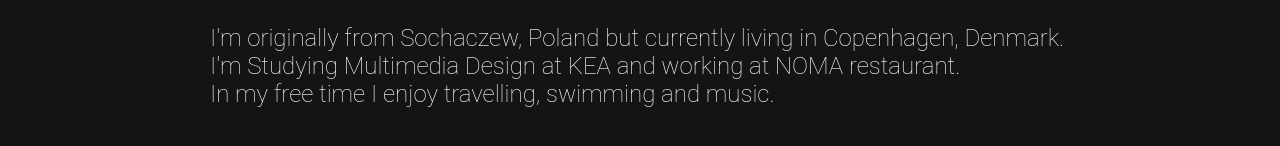
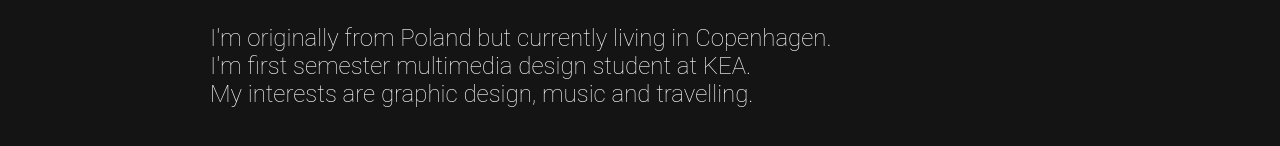
Before and after one commit to AniaKupryjaniuk/Exam, a plain HTML site: page about.html in a window 1280 px wide. Shown: the part 528-674 px from the top of the page. Drawn offline with Linux system fonts and the light colour scheme.

Commit message:
description changes

```diff
--- a/about.html
+++ b/about.html
@@ -28,7 +28,7 @@
     </header>
     <main>
         <div class="description">
-        <img  alt="photo" src="images/photo.jpg">
+            <img alt="photo" src="images/photo.jpg">
         </div>
 
         <div class="links">
@@ -43,8 +43,8 @@
 
         <h1> ANIA KUPRYJANIUK </h1>
 
-        <p> I'm originally from Sochaczew, Poland but currently living in Copenhagen, Denmark. <br> I'm Studying Multimedia Design at KEA and working at NOMA restaurant. <br>
-        In my free time I enjoy travelling, swimming and music.
+        <p> I'm originally from Poland but currently living in Copenhagen. <br>I'm first semester multimedia design student at KEA. <br>
+            My interests are graphic design, music and travelling. </p>
     </main>
 </body>
 
```
